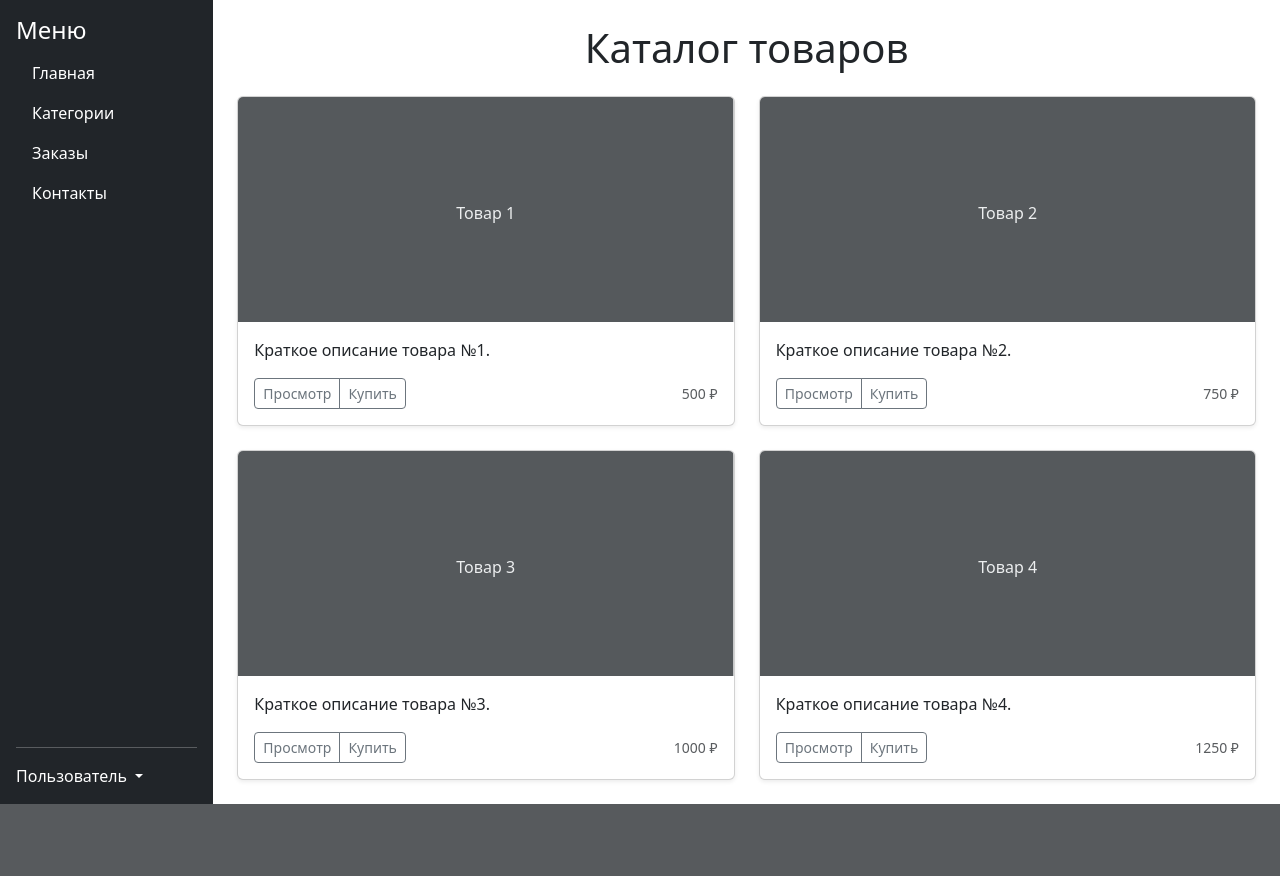
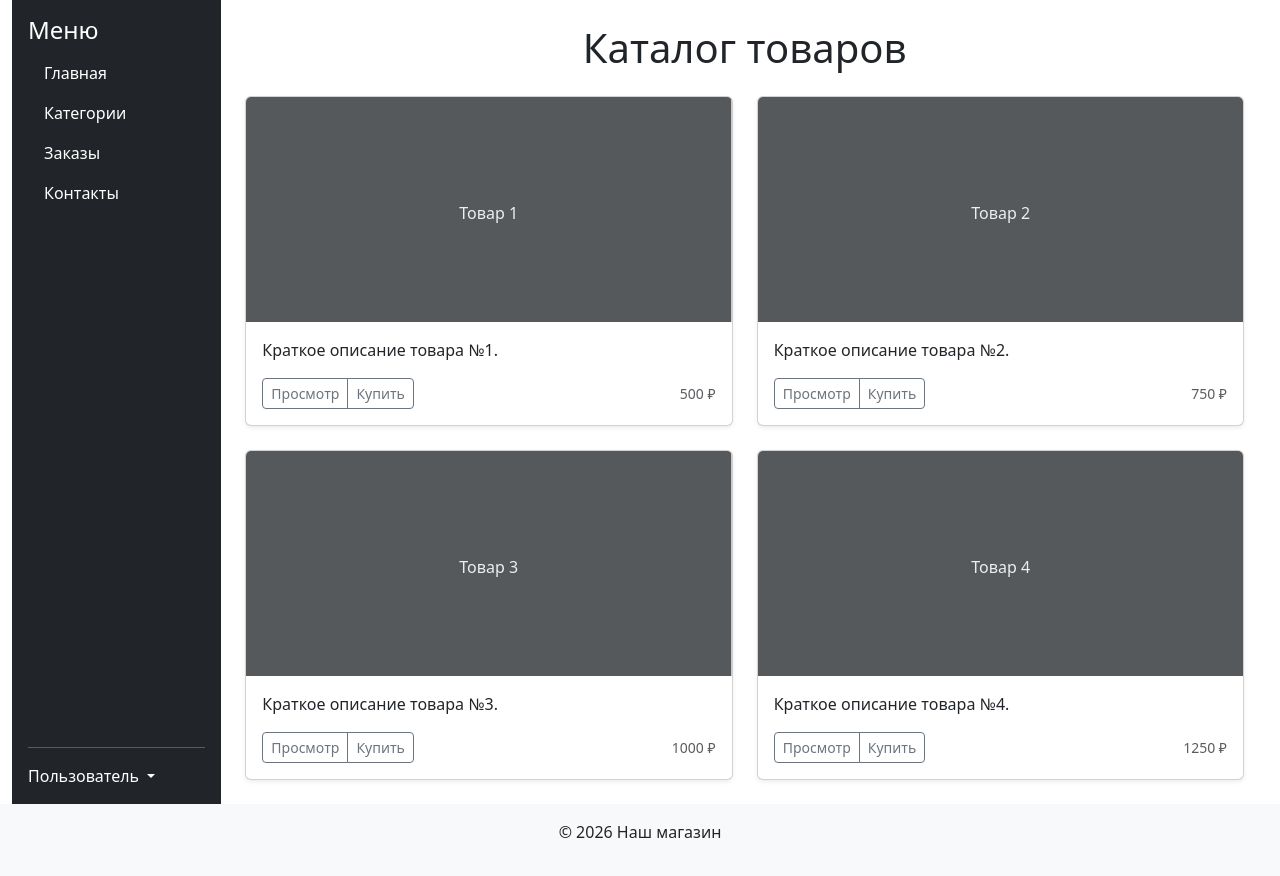
Before and after one commit to Sergey-Shinkevich/Home_Work_6_Course, a Python web app: template templates/catalog.html in a window 1280 px wide. Before the commit the page ends 804 px from the top, so only its background shows below. Run offline with Jinja, Linux system fonts and the light colour scheme; the template is opened without the code that fills it, so the values that code supplies are empty.

Commit message:
Fix catalog.html

```diff
--- a/templates/catalog.html
+++ b/templates/catalog.html
@@ -1,18 +1,21 @@
 <!DOCTYPE html>
 <html lang="ru">
 <head>
+    <link href="https://cdn.jsdelivr.net/npm/bootstrap@5.3.0/dist/css/bootstrap.min.css" rel="stylesheet">
     <meta charset="UTF-8">
-    <link href="https://cdn.jsdelivr.net/npm/bootstrap@5.3.0/dist/css/bootstrap.min.css" rel="stylesheet">
     <title>Каталог</title>
+
 </head>
-<body>
-    <div class="container-fluid">
-        <div class="row">
-            <!-- Боковое меню (занимает 2 колонки) -->
-            <nav class="col-2 bg-dark text-white min-vh-100 d-flex flex-column p-3">
+
+<body class="d-flex flex-column min-vh-100">
+
+    <div class="container-fluid flex-grow-1 d-flex flex-column">
+        <div class="row g-0 flex-grow-1">
+            <!-- Боковое меню -->
+            <nav class="col-2 bg-dark text-white d-flex flex-column p-3">
                 <h4>Меню</h4>
                 <ul class="nav flex-column">
-                    <li class="nav-item"><a class="nav-link text-white" href="/Home_Work_6_Course/templates/index.html">Главная</a></li>
+                    <li class="nav-item"><a class="nav-link text-white" href="#">Главная</a></li>
                     <li class="nav-item"><a class="nav-link text-white" href="#">Категории</a></li>
                     <li class="nav-item"><a class="nav-link text-white" href="#">Заказы</a></li>
                     <li class="nav-item"><a class="nav-link text-white" href="#">Контакты</a></li>
@@ -33,7 +36,7 @@
                 </div>
             </nav>
 
-            <!-- Основной контент (занимает оставшиеся 10 колонок) -->
+            <!-- Основной контент -->
 
             <main class="col-10 p-4">
                 <h1 class="text-center mb-4">Каталог товаров</h1>
@@ -124,6 +127,11 @@
         </div>
     </div>
 
+    <!-- Футер  -->
+    <footer class="bg-light text-center py-3">
+        <p>© 2026 Наш магазин</p>
+    </footer>
+
     <script src="https://cdn.jsdelivr.net/npm/bootstrap@5.3.0/dist/js/bootstrap.bundle.min.js"></script>
 </body>
 </html>
```
